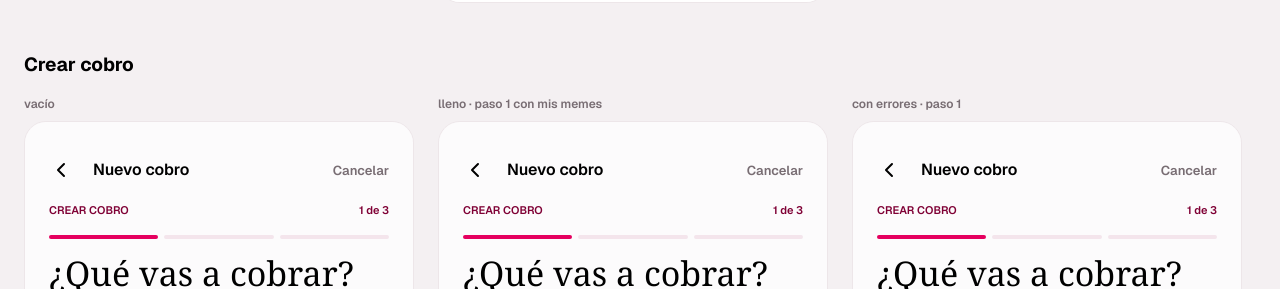
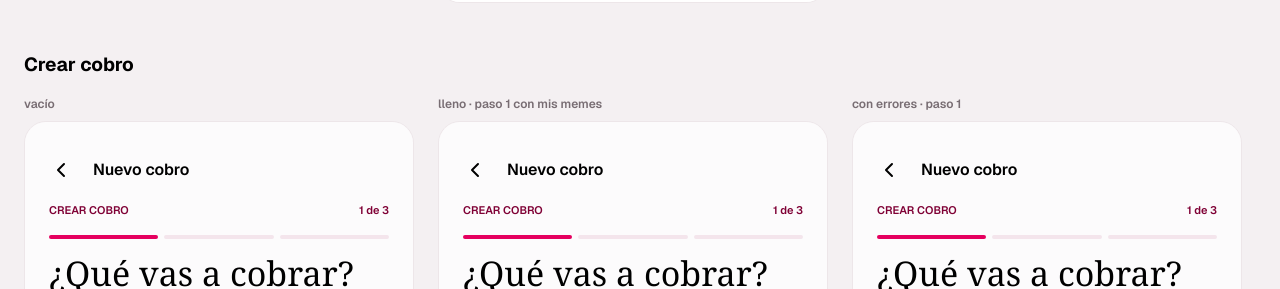
Before and after one commit to abismozeroteam/malo-tx, a Next.js app: page /dev/ui in a window 1280 px wide. Shown: the part 3059-3348 px from the top of the page. Built offline with nearby package versions, Linux system fonts and the light colour scheme; a web font is replaced by a local one.

Commit message:
Hide Cancelar on the debt form until the dashboard exists
It sent people back to an empty form. The back arrow on the first step now goes home.

```diff
--- a/src/components/screens/DebtFormScreen.tsx
+++ b/src/components/screens/DebtFormScreen.tsx
@@ -58,7 +58,6 @@ export function DebtFormScreen({ data, actions }: { data: DebtFormData; actions:
 
   const index = DEBT_FORM_STEPS.indexOf(step);
   const update: Update = (patch) => setValues((current) => ({ ...current, ...patch }));
-  const cancel = () => window.location.assign(routes.debts);
 
   function next() {
     const found = validateDebtForm(values, step);
@@ -85,8 +84,7 @@ export function DebtFormScreen({ data, actions }: { data: DebtFormData; actions:
       <StepHeader
         title={t.title[step]}
         step={(index + 1) as 1 | 2 | 3}
-        onBack={() => (index === 0 ? cancel() : setStep(DEBT_FORM_STEPS[index - 1]))}
-        onCancel={cancel}
+        onBack={() => (index === 0 ? window.location.assign(routes.home) : setStep(DEBT_FORM_STEPS[index - 1]))}
       />
       {step === "what" && <WhatStep values={values} errors={errors} uploads={data.uploads} update={update} onNext={next} />}
       {step === "who" && <WhoStep values={values} errors={errors} creditorName={data.creditorName} update={update} onNext={next} />}
```
